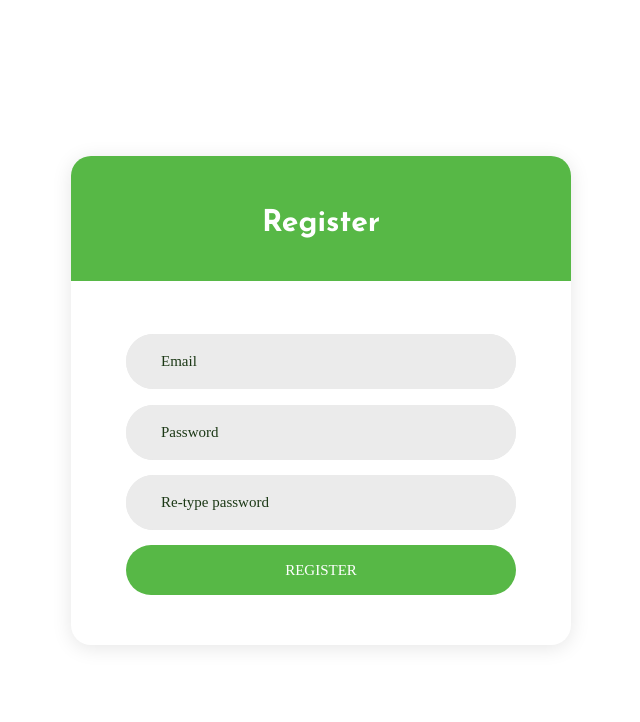
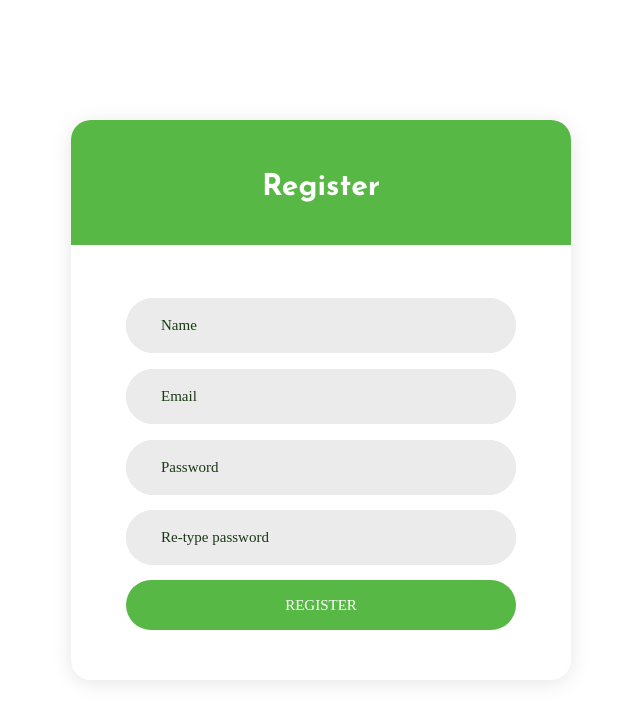
Before and after one commit to dinhthanhtung2411/web_shoes, a PHP site: page /login/register.php in a window 1280 px wide. Shown: the top 722 px of the page, without its empty margins (319-959 px from the left). Run offline with PHP 8.4, Linux system fonts and the light colour scheme; some web fonts are replaced.

Commit message:
create user pass

```diff
--- a/login/register.php
+++ b/login/register.php
@@ -1,3 +1,38 @@
+<?php
+require "../model/user/User.php";
+require "../model/user/UserDb.php";
+require "../model/DB.php";
+
+if ($_SERVER["REQUEST_METHOD"] == "POST"){
+    $name = $_POST['name'];
+    $email = $_POST['email'];
+    $passwod= $_POST['password'];
+    $retype_password = $_POST['retype_password'];
+    if ($passwod == $retype_password){
+        $userDB = new UserDb();
+        $user = new User($name,$email,$passwod);
+        $userDB->register($user);
+        echo "<script>alert(\"Đăng Ký Thành Công\");</script>";
+    }else{
+        echo "<script>alert(\"Mật Khẩu Không Trùng Khớp\");</script>";
+    }
+};
+
+?>
+
+
+
+
+
+
+
+
+
+
+
+
+
+
 <!DOCTYPE html>
 <html lang="en">
 <head>
@@ -30,10 +65,15 @@
 <div class="limiter">
     <div class="container-login100">
         <div class="wrap-login100">
-            <form class="login100-form validate-form p-l-55 p-r-55 p-t-178">
+            <form class="login100-form validate-form p-l-55 p-r-55 p-t-178" method="post">
 					<span class="login100-form-title">
 						Register
 					</span>
+
+                <div class="wrap-input100 validate-input m-b-16" data-validate="Please enter name">
+                    <input class="input100" type="text" name="name" placeholder="Name">
+                    <span class="focus-input100"></span>
+                </div>
 
                 <div class="wrap-input100 validate-input m-b-16" data-validate="Please enter email">
                     <input class="input100" type="email" name="email" placeholder="Email">
@@ -46,7 +86,7 @@
                 </div>
 
                 <div class="wrap-input100 validate-input" data-validate = "Please enter password" style="margin-top: 15px">
-                    <input class="input100" type="password" name="password" placeholder="Re-type password">
+                    <input class="input100" type="password" name="retype_password" placeholder="Re-type password">
                     <span class="focus-input100"></span>
                 </div>
 
--- a/model/user/User.php
+++ b/model/user/User.php
@@ -3,17 +3,26 @@
 
 class User
 {
+    private $name;
     private $email;
     private $password;
     private $role;
 
-    public function __construct($email,$password,$role=null)
+    public function __construct($name,$email,$password,$role=null)
     {
+        $this->name = $name;
         $this->email = $email;
         $this->password = $password;
         $this->role = $role;
     }
 
+    /**
+     * @return mixed
+     */
+    public function getName()
+    {
+        return $this->name;
+    }
     /**
      * @return mixed
      */
@@ -61,4 +70,12 @@ class User
     {
         $this->password = $password;
     }
+
+    /**
+     * @param mixed $name
+     */
+    public function setName($name)
+    {
+        $this->name = $name;
+    }
 }
--- a/model/user/UserDb.php
+++ b/model/user/UserDb.php
@@ -13,8 +13,9 @@ class UserDb
 
     public function register($user)
     {
-        $sql = "INSERT INTO users (email, password, role) VALUE (:email, :password, :role)";
+        $sql = "INSERT INTO users (name, email, password, role) VALUE (:name, :email, :password, :role)";
         $stmt = $this->conn->prepare($sql);
+        $stmt->bindParam("name", $user->getName());
         $stmt->bindParam(":email", $user->getEmail());
         $stmt->bindParam(":password",$user->getPassword());
         $stmt->bindParam(":role", $user->getRole());
@@ -28,7 +29,7 @@ class UserDb
         $result = $stmt->fetchAll();
         $arr = [];
         foreach ($result as $item) {
-            $user = new User($item['email'], $item['password'], $item['role']);
+            $user = new User($item['name'],$item['email'], $item['password'], $item['role']);
             array_push($arr, $user);
         }
         return $arr;
```
